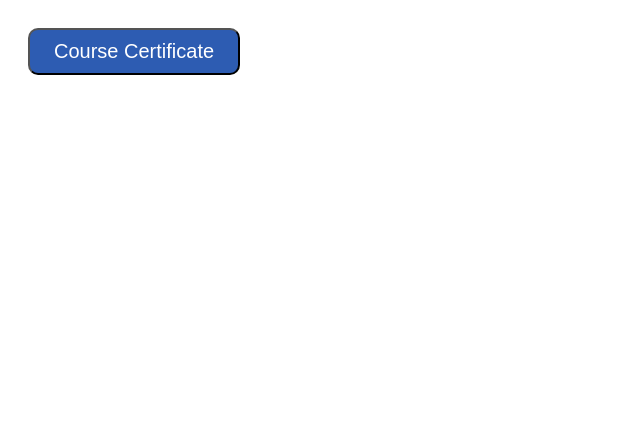
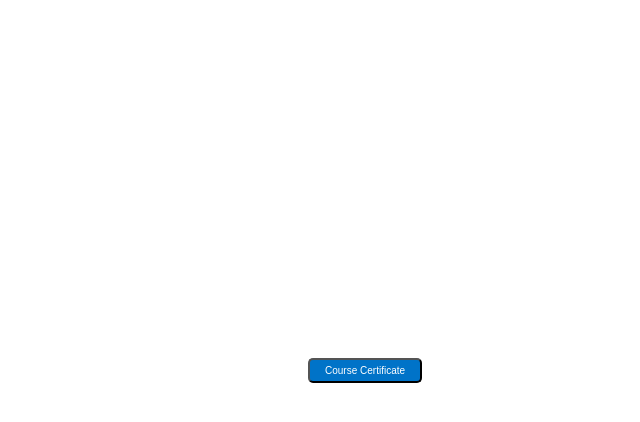
Before and after one commit to Rajkothiyal/check, a plain HTML site: page index.html in a window 1280 px wide. Shown: the whole page, without its empty margins (0-640 px from the left). Drawn offline with Linux system fonts and the light colour scheme.

Commit message:
index.html

```diff
--- a/index.html
+++ b/index.html
@@ -6,22 +6,23 @@
     <title>Document</title>
     <style>
         button {
-            border-radius: 10px;
-            background-color: rgb(45, 92, 178);
+            border-radius: 5px;
+            background-color: rgb(0, 115, 200);
             color: white;
-            padding: 10px 24px;
-            font-size: 20px;
-            margin: 20px;
+            padding: 5px 15px 5px 15px;
+            margin-left: 300px;
+            font-size: 10px;
+            position: absolute;
+            margin-top: 350px;
         }
-
-        @media only screen and (max-width: 768px) {
+        @media only screen and (max-width: 600px) {
             button {
                 margin-left: 50%;
                 transform: translateX(-50%);
     </style>
 </head>
 <body>
-    <a href="https://drive.google.com/file/d/1nKrbl-nSLti94OQrJgIeq39sqUpzEE7I/view?usp=drivesdk">
+    <a href="https://drive.google.com/file/d/13YsMNlbmj52WKWU2ZIgeS3N4lAL2O5Ug/view?usp=drivesdk">
         <button>Course Certificate</button>
     </a>
 </body>
```
